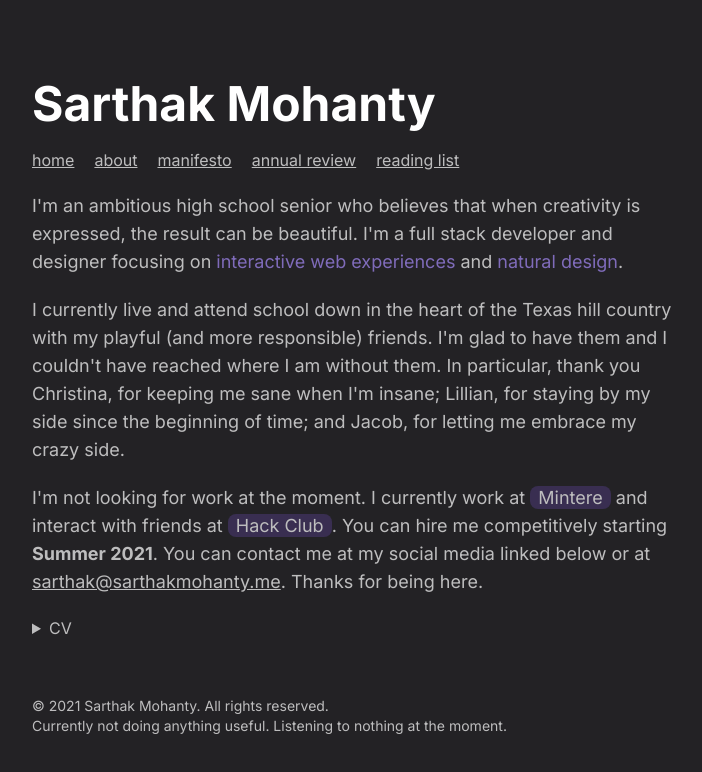
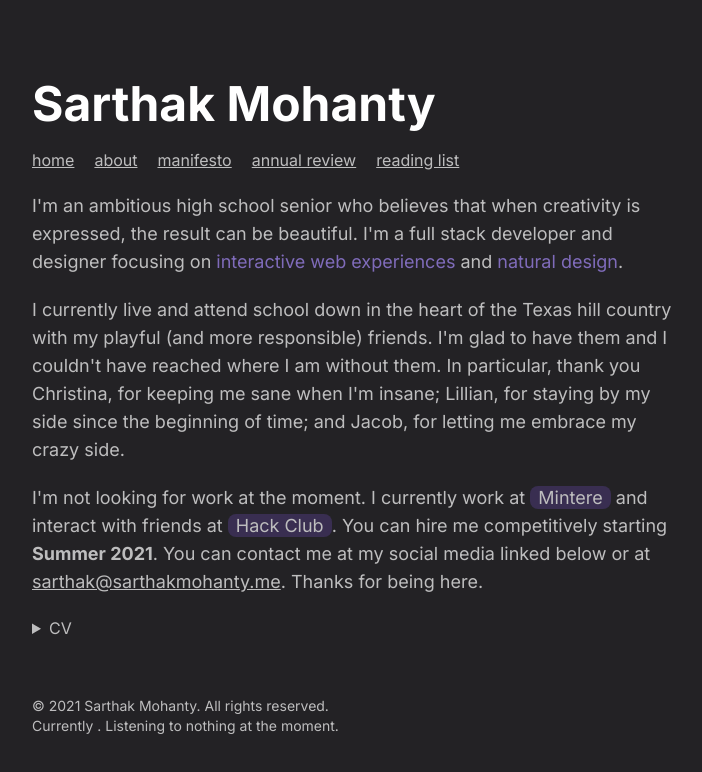
Before and after one commit to sarthaktexas/website-v3, a Next.js app: page / in a window 1280 px wide. Shown: the top 772 px of the page, without its empty margins (288-990 px from the left). Built offline with nearby package versions, Linux system fonts and the light colour scheme; no server answers.

Commit message:
🐛 fix a no status bug

```diff
--- a/components/Footer.js
+++ b/components/Footer.js
@@ -10,7 +10,7 @@ export default function Footer() {
         <div className="mt-4 text-sm opacity-70">
             &copy; {new Date().getFullYear()} Sarthak Mohanty. All rights reserved.{' '}
             <br />
-            Currently {status?.statusWithEmoji ? status?.statusWithEmoji : 'not doing anything useful'}{status?.status.charAt(status?.status.length - 1) === '.' ? '' : '.'}{' '}
+            Currently {status?.statusWithEmoji !== '' ? status?.statusWithEmoji : 'not doing anything useful'}{status?.status.charAt(status?.status.length - 1) === '.' ? '' : '.'}{' '}
             Listening to <div className={`inline ${song?.title ? 'font-bold' : ''}`}>{song?.title || 'nothing at the moment.'}</div>{song?.artist ? ` by ${song?.artist}.` : ''}
         </div>
     )
```
